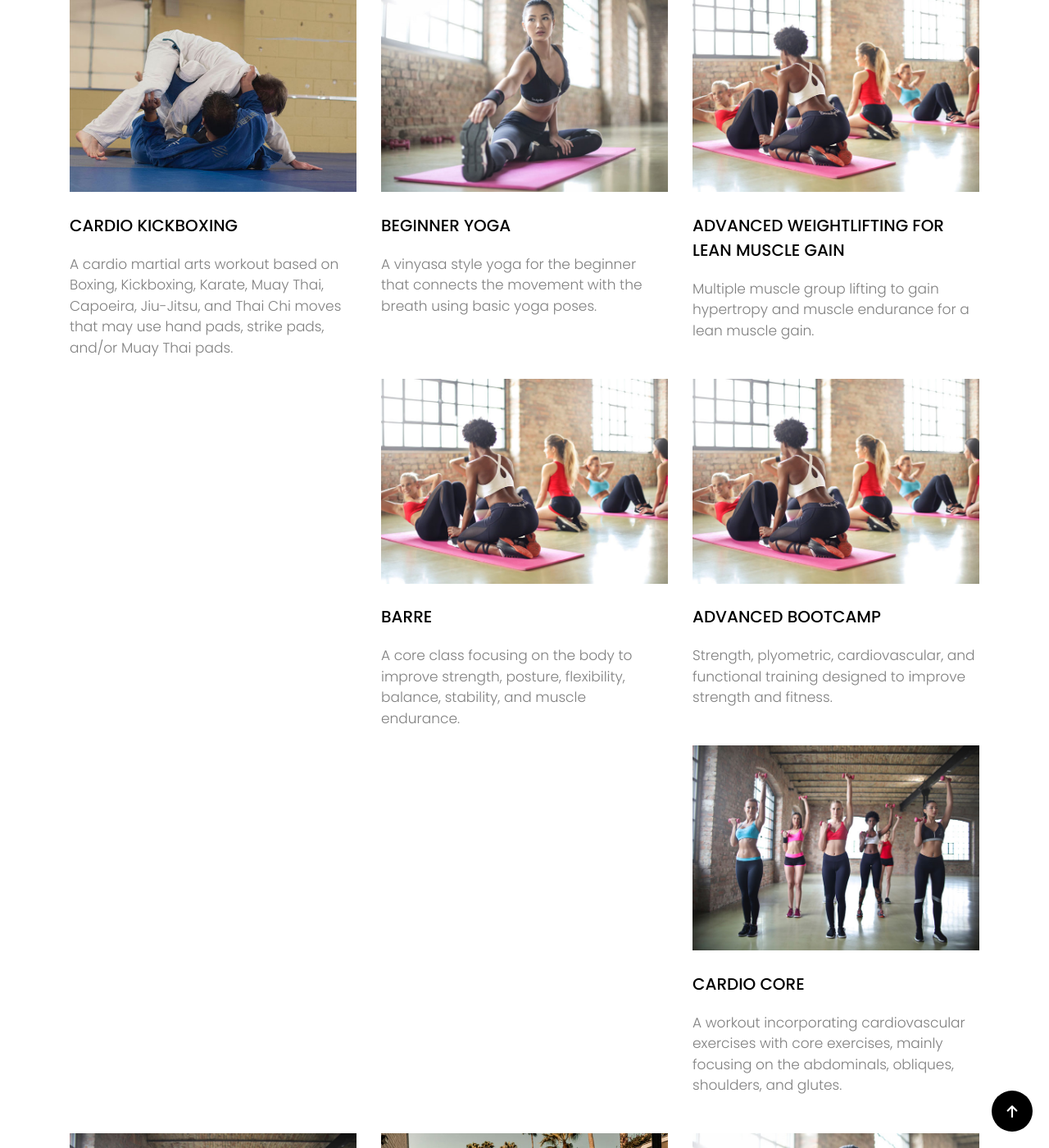
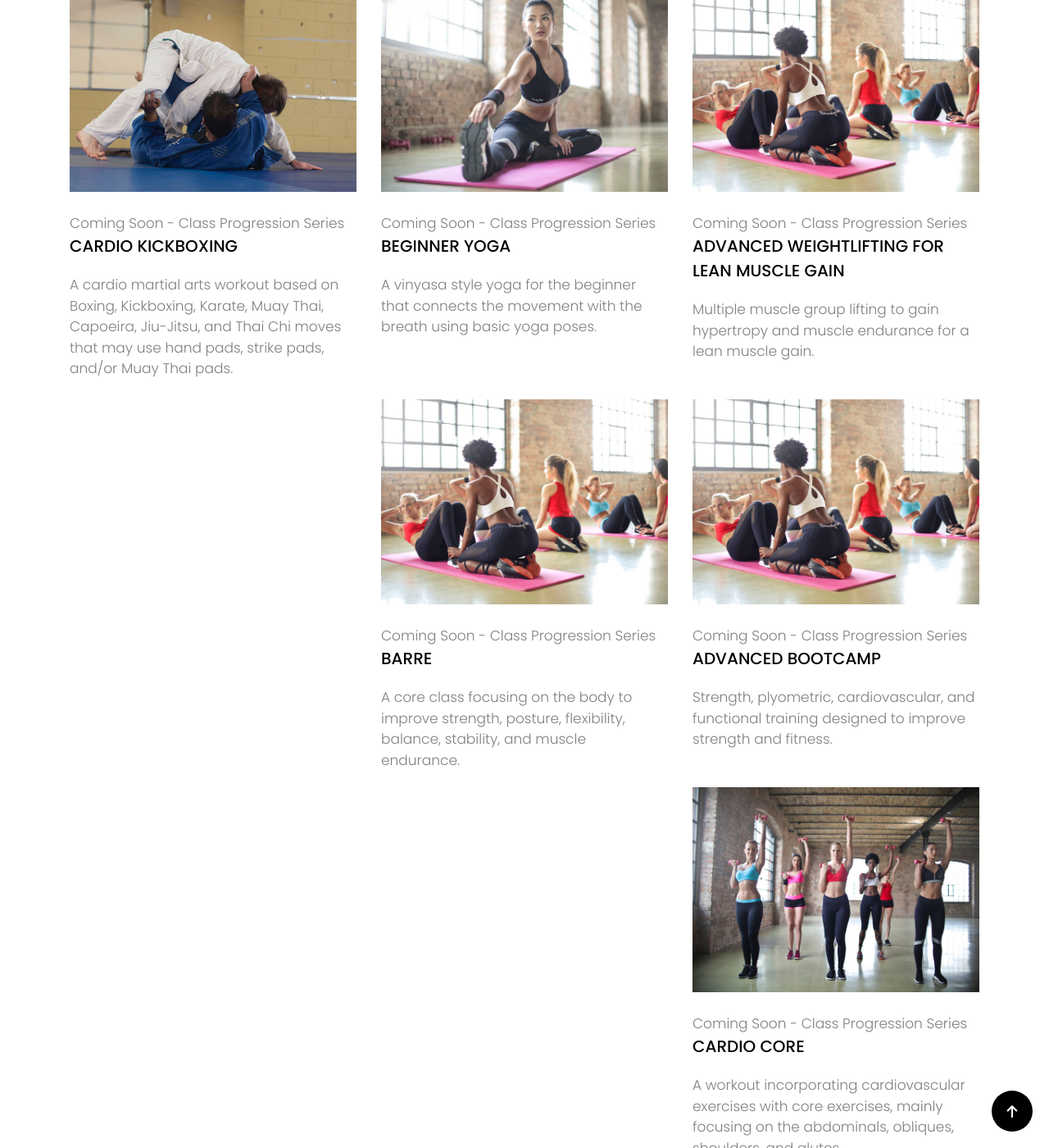
Before and after one commit to ResultsNow/resultsnow.github.io, a Jekyll site: the page built from classes.html, in a window 1280 px wide and 1400 px high, scrolled down 1447 px. Shown: the whole window at 82% size. Built offline with Jekyll 4.4.1, drawn with Linux system fonts in a browser that asks for light colours; some web fonts are replaced; some of the changed text lies outside the part shown.

Commit message:
Update classes.html

```diff
--- a/classes.html
+++ b/classes.html
@@ -16,7 +16,7 @@ permalink: /classes/
         <div class="col-md-4 animate-box">
             <div class="classes">
                 <div class="classes-img" style="background-image: url(/images/{{ class.image }});"></div>
-                <div class="desc">
+                <div class="desc"> Coming Soon - Class Progression Series
                     <h3>{{ class.title }}</h3>
                     <p>{{ class.description }}</p>
                 </div>
```
